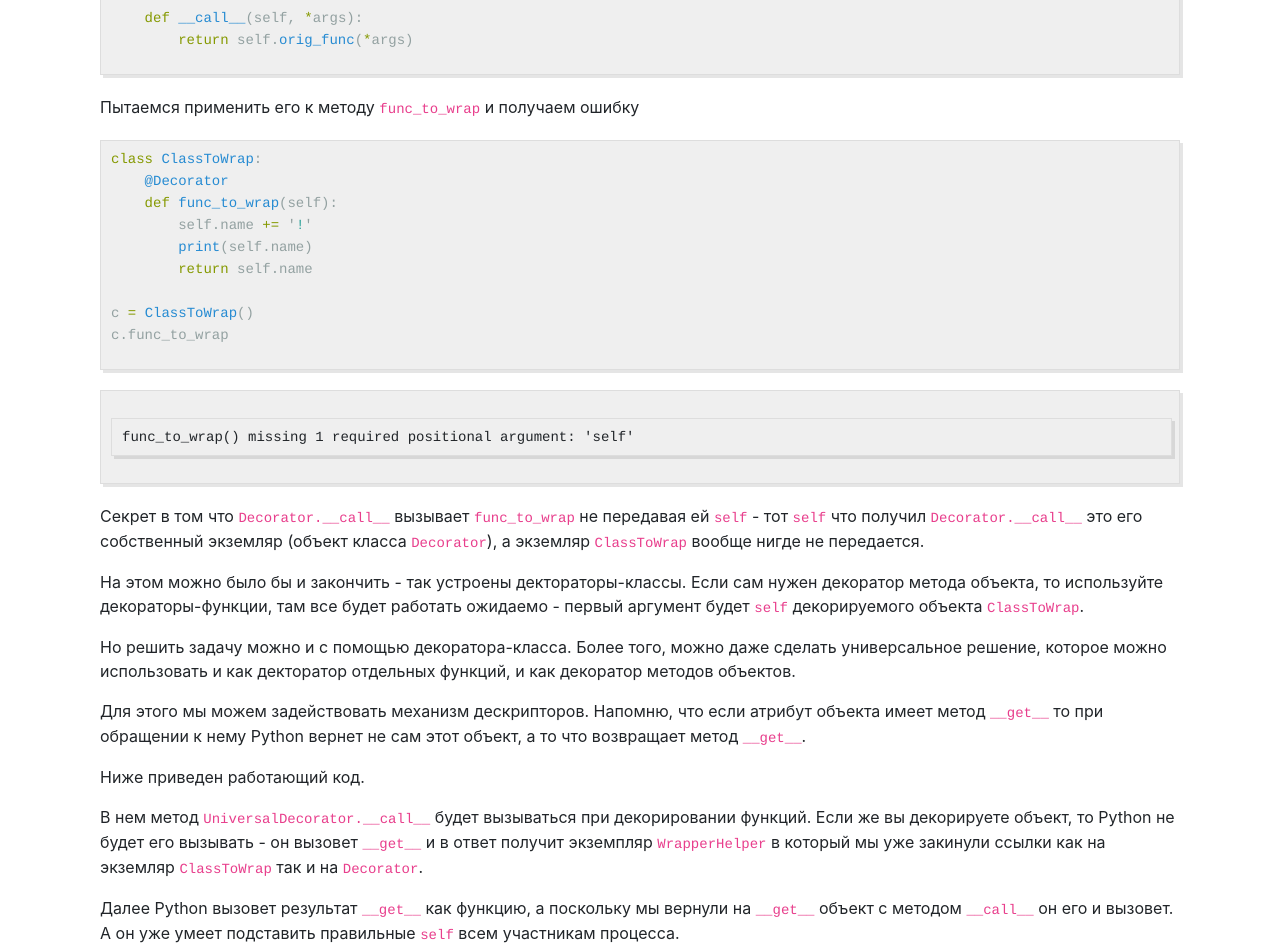
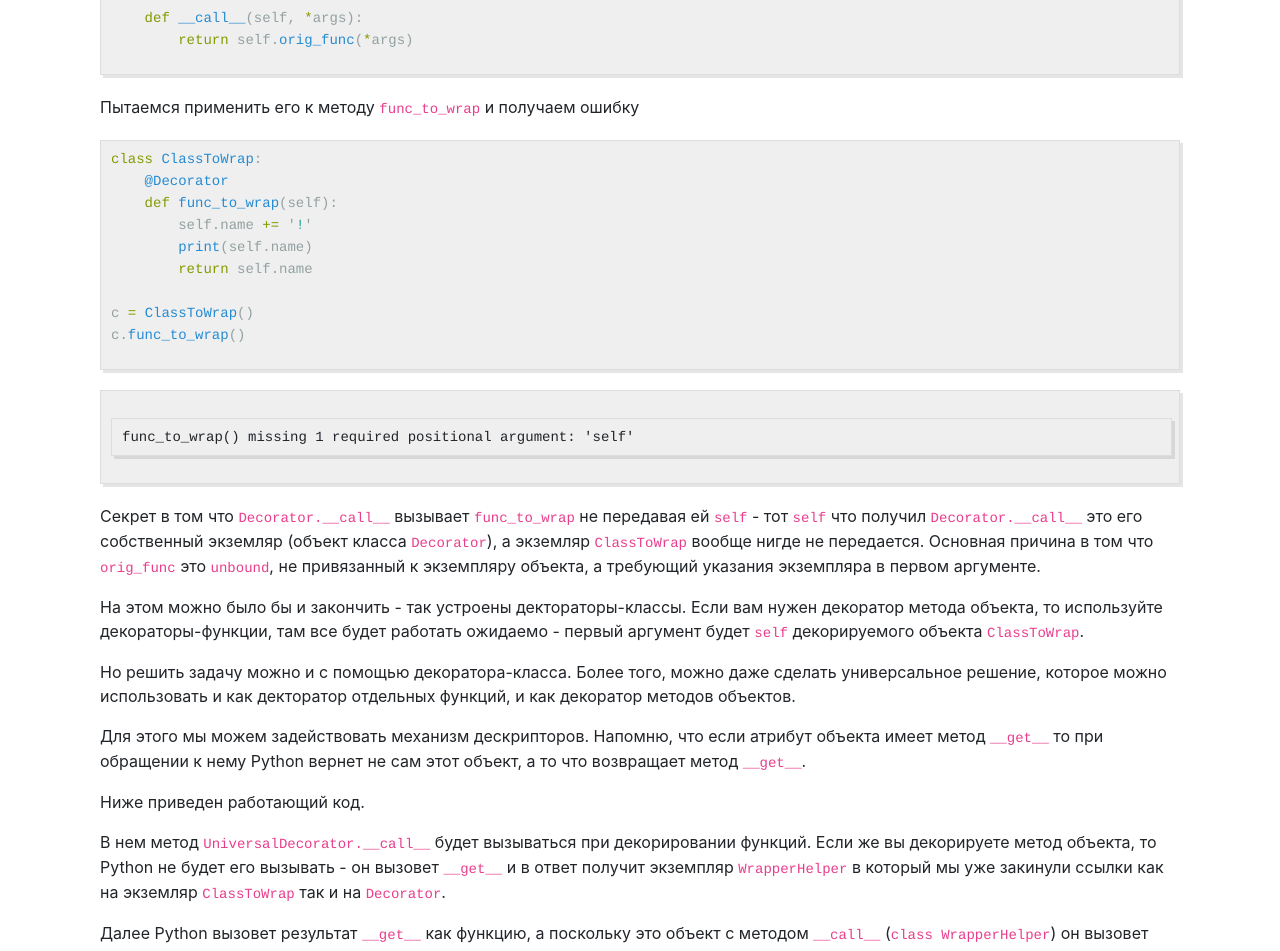
Before and after one commit to andgineer/sorokin.engineer, a Jekyll site: the page built from posts/ru/_posts/2019-11-13-python_class_decorator.md, in a window 1280 px wide and 1400 px high, scrolled down 1289 px. Shown: the top 951 px of the window. Built offline with Jekyll 4.4.1, drawn with Linux system fonts in a browser that asks for light colours; nearby versions of some CDN libraries; some of the changed text lies outside the part shown.

Commit message:
class decorator proofreading

```diff
--- a/posts/ru/_posts/2019-11-13-python_class_decorator.md
+++ b/posts/ru/_posts/2019-11-13-python_class_decorator.md
@@ -45,15 +45,16 @@
         return self.name
 
 c = ClassToWrap()
-c.func_to_wrap
+c.func_to_wrap()
 {% endhighlight %}
     func_to_wrap() missing 1 required positional argument: 'self'
 
 Секрет в том что `Decorator.__call__` вызывает `func_to_wrap` не передавая ей `self` - тот `self` что
 получил `Decorator.__call__` это его собственный экземляр (объект класса `Decorator`), а экземляр
-`ClassToWrap` вообще нигде не передается.
+`ClassToWrap` вообще нигде не передается. Основная причина в том что `orig_func` это `unbound`,
+не привязанный к экземпляру объекта, а требующий указания экземпляра в первом аргументе.
 
-На этом можно было бы и закончить - так устроены дектораторы-классы. Если сам нужен декоратор метода
+На этом можно было бы и закончить - так устроены дектораторы-классы. Если вам нужен декоратор метода
 объекта, то используйте декораторы-функции, там все будет работать ожидаемо - первый аргумент будет `self`
 декорируемого объекта `ClassToWrap`.
 
@@ -66,10 +67,16 @@
 Ниже приведен работающий код.
 
 В нем метод `UniversalDecorator.__call__` будет вызываться при декорировании функций.
-Если же вы декорируете объект, то Python не будет его вызывать - он вызовет `__get__` и в ответ получит
+Если же вы декорируете метод объекта, то Python не будет его вызывать - он вызовет `__get__` и в ответ получит
 экземпляр `WrapperHelper` в который мы уже закинули ссылки как на экземляр `ClassToWrap` так и на `Decorator`.
 
-Далее Python вызовет результат `__get__` как функцию, а поскольку мы вернули на `__get__` объект с методом
-`__call__` он его и вызовет. А он уже умеет подставить правильные `self` всем участникам процесса.
+Далее Python вызовет результат `__get__` как функцию, а поскольку это объект с методом
+`__call__` (`class WrapperHelper`) он вызовет метод
+`WrapperHelper.__call__`.
+
+Он вызывает объект-декоратор, что означает вызов его `__call__`. В этот вызов `WrapperHelper.__call__`
+подставит экземпляр декорируемого класса `ClassToWrap`, который попадет как первый элемент в `*args` (строка
+6). И у нас произойдет корректный вызов декорированного метода `func_to_wrap` - первым ее аргументом будет
+экземпляр класса `ClassToWrap`.
 
 <script src="https://gist.github.com/andgineer/026a617528c5740da24ec984ac282ee6.js"></script>
```
